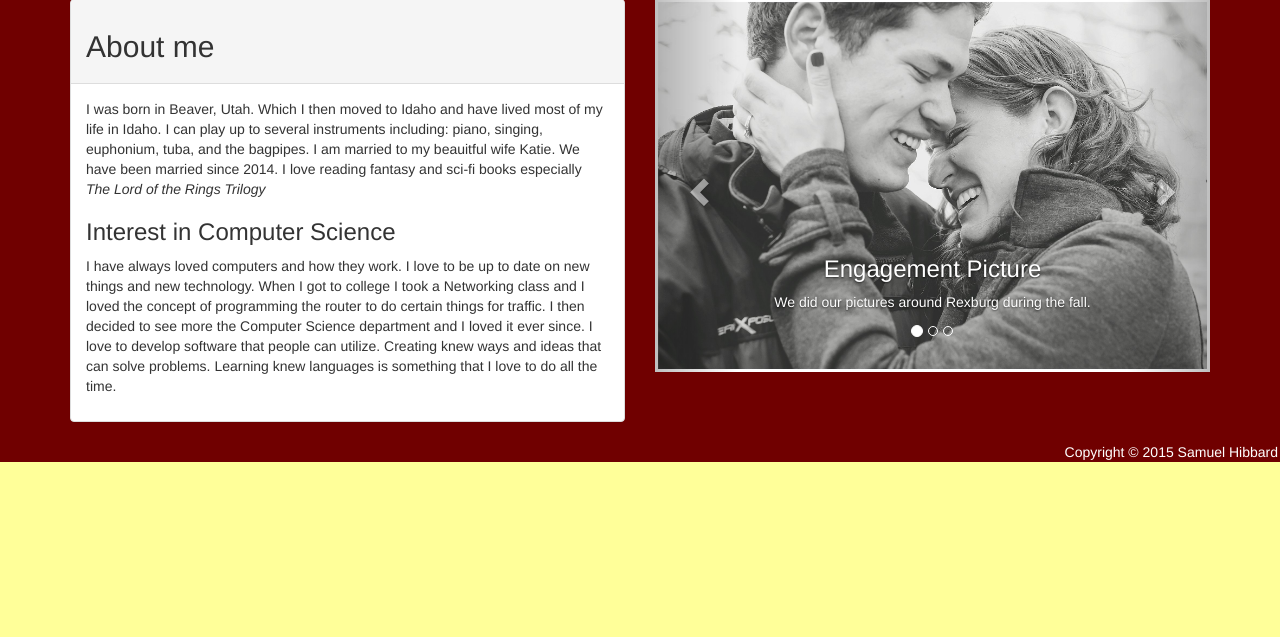
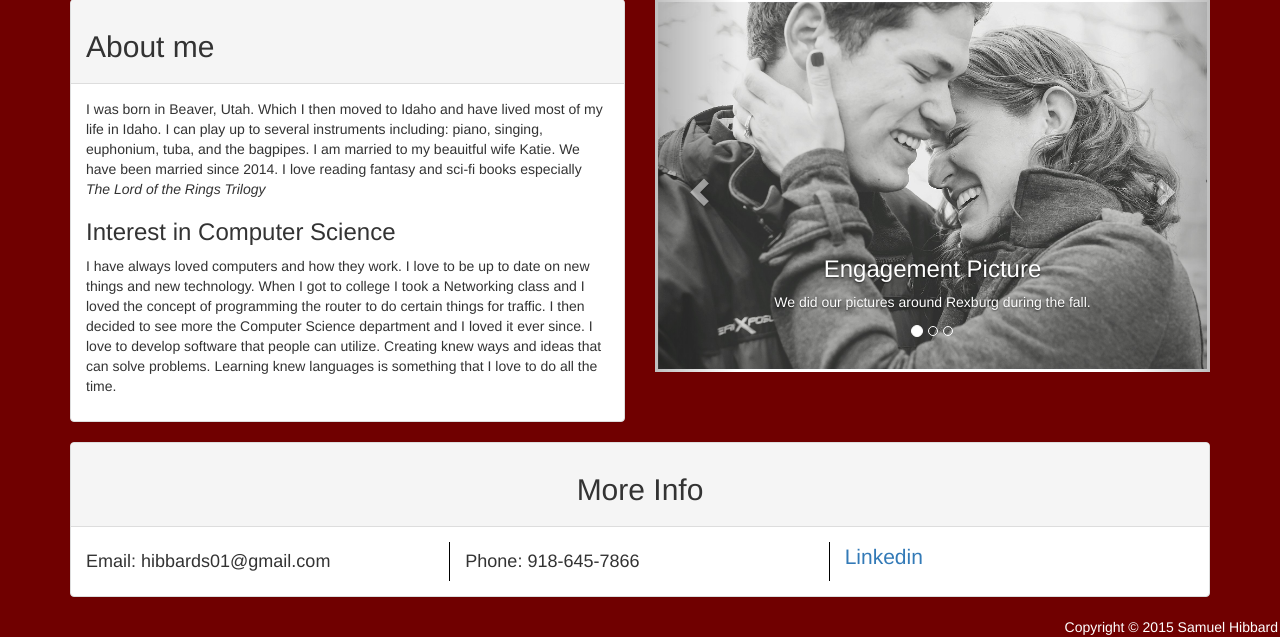
Before and after one commit to hibbards01/cs313, a PHP site: page / in a window 1280 px wide. Shown: the part 433-1070 px from the top of the page. Before the commit the page ends 895 px from the top, so only its background shows below. Run offline with PHP 8.4, Linux system fonts and the light colour scheme; some libraries are stand-ins or nearby versions.

Commit message:
Added another panel with more info.

```diff
--- a/index.php
+++ b/index.php
@@ -85,13 +85,28 @@
         </div>
       </div>
     </div>
-    <!-- <div class="row">
+    <div class="row">
       <div class="col-md-12">
-        <div class="panel panel-defualt">
-
+        <div class="panel panel-default">
+          <div class="panel-heading">
+            <h2  class="center-header-text">More Info</h2>
+          </div>
+          <div class="panel-body">
+            <div class="row">
+              <div class="col-md-4 border darken">
+                <h4>Email: hibbards01@gmail.com</h4>
+              </div>
+              <div class="col-md-4 border darken">
+                <h4>Phone: 918-645-7866</h4>
+              </div>
+              <div class="col-md-4">
+                <a class="bigger-text" href="https://www.linkedin.com/pub/samuel-hibbard/72/561/394">Linkedin</a>
+              </div>
+            </div>
+          </div>
         </div>
       </div>
-    </div> -->
+    </div>
   </div>
   <footer class="copyright">Copyright &#169; 2015 Samuel Hibbard</footer>
 </body>
--- a/style.css
+++ b/style.css
@@ -15,3 +15,23 @@ body {
   text-align: right;
   padding-right: 2px;
 }
+
+.center-header-text {
+  text-align: center;
+}
+
+.bigger-text {
+  font-size: 150%
+}
+
+.border {
+  border-right: 1px solid black;
+}
+
+.darken {
+  transition: all 0.3s ease 0s;
+}
+
+.darken:hover {
+  background: #FF6666;
+}
```
